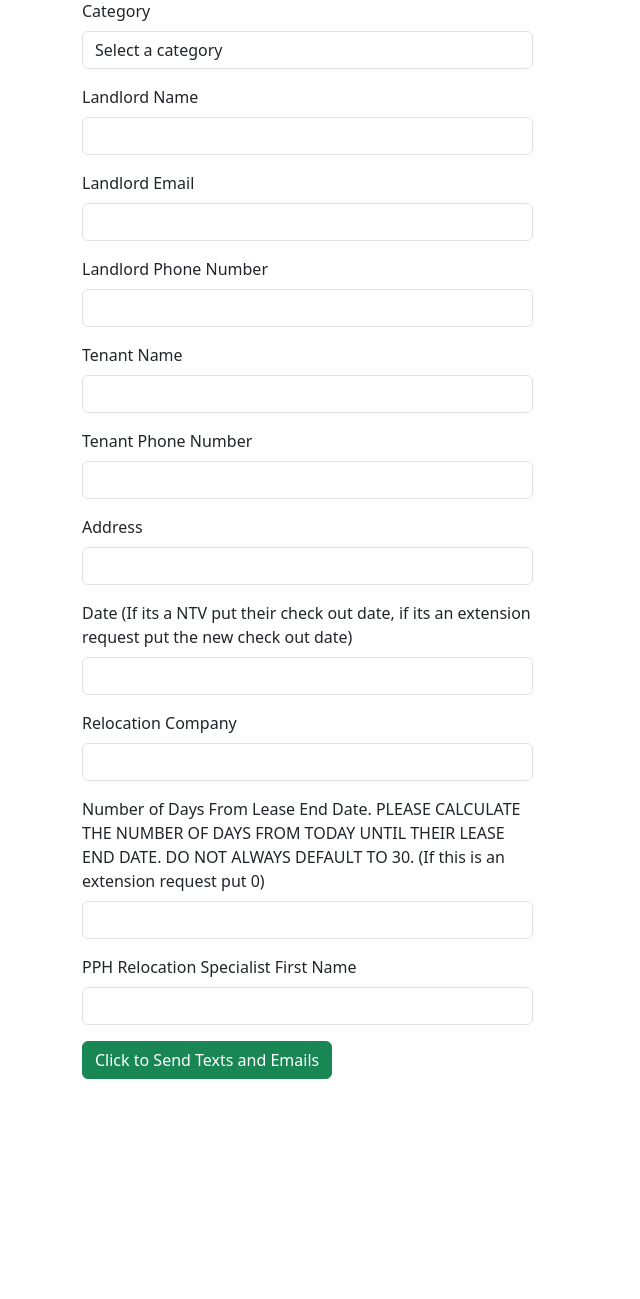
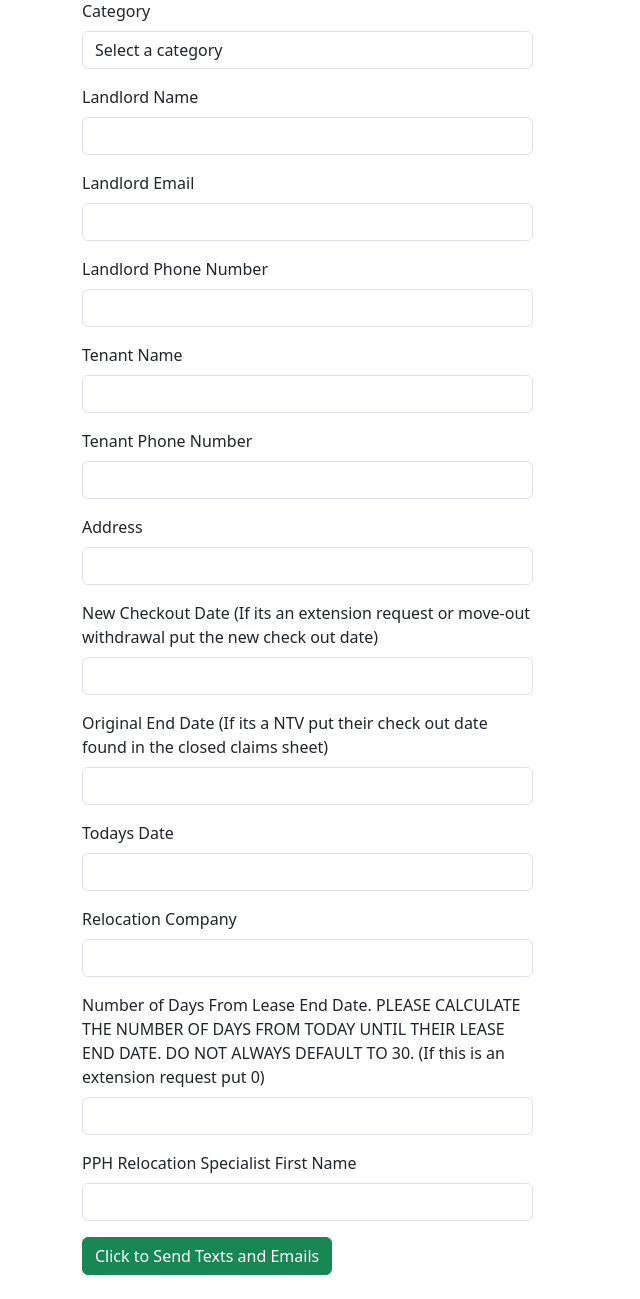
Before and after one commit to pphousing/ntv-extension-request, a Flask app: page / in a window 1280 px wide. Shown: the part 206-1505 px from the top of the page, without its empty margins (0-640 px from the left). Before the commit the page ends 1285 px from the top, so only its background shows below. Run offline with Flask 3, Linux system fonts and the light colour scheme.

Commit message:
Add files via upload

```diff
--- a/templates/index.html
+++ b/templates/index.html
@@ -66,8 +66,18 @@
                 </div>
 
                 <div class="mb-3">
-                    <label class="form-label">Date (If its a NTV put their check out date, if its an extension request put the new check out date)</label>
-                    <input type="text" name="date" class="form-control" required>
+                    <label class="form-label">New Checkout Date (If its an extension request or move-out withdrawal put the new check out date)</label>
+                    <input type="text" name="date" class="form-control">
+                </div>
+
+                <div class="mb-3">
+                    <label class="form-label">Original End Date (If its a NTV put their check out date found in the closed claims sheet)</label>
+                    <input type="text" name="original_end_date" class="form-control">
+                </div>
+
+                <div class="mb-3">
+                    <label class="form-label">Todays Date</label>
+                    <input type="text" name="todays_date" class="form-control" required>
                 </div>
 
                 <div class="mb-3">
```
